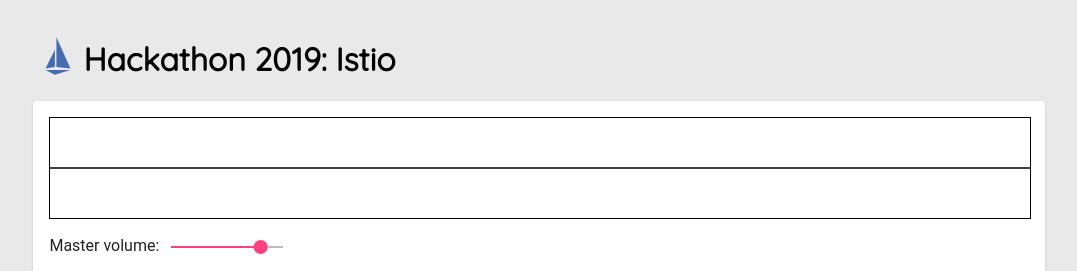
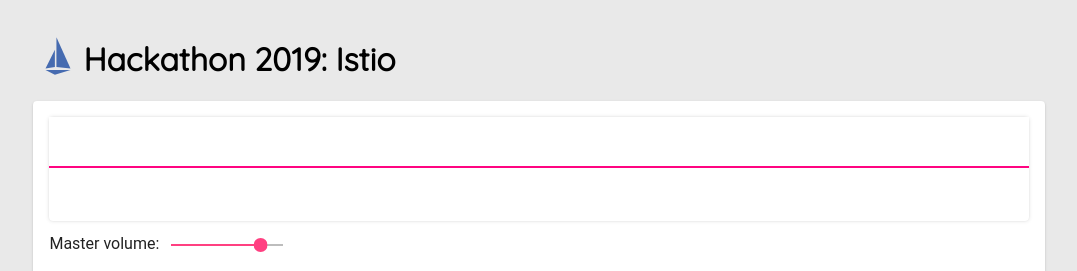
Before and after one commit to hack19-istio/ui, an Angular app: page / in a window 1280 px wide. Shown: the top 271 px of the page, without its empty margins (101-1178 px from the left). Built offline with nearby package versions, Linux system fonts and the light colour scheme; no server answers; what angular-font-awesome would draw is missing.

Commit message:
make it pretty

```diff
--- a/src/app/app.component.css
+++ b/src/app/app.component.css
@@ -10,13 +10,18 @@ h1 {
 }
 
 canvas {
-  border: 1px solid black;
   width: 100%;
   height: 100px;
 }
 .wrapper {
   width: 80%;
   margin: auto;
+}
+
+.visual {
+  box-shadow: 0 0px 2px -1px rgba(0, 0, 0, 0.3), 0 0px 0px 0 rgba(0, 0, 0, 0.14),
+    0 0px 4px 0 rgba(0, 0, 0, 0.12);
+  padding: 0;
 }
 
 .toggleElem {
--- a/src/app/app.component.html
+++ b/src/app/app.component.html
@@ -1,7 +1,9 @@
 <div class="wrapper">
   <h1><img src="assets/istio-logo.svg" class="logo" />Hackathon 2019: Istio</h1>
   <mat-card class="sound-card">
-    <canvas id="oscilloscope" width="1500"></canvas>
+    <mat-card class="sound-card visual">
+      <canvas id="oscilloscope" width="1500" height="100"></canvas>
+    </mat-card>
     Master volume:
     <mat-slider
       min="0"
--- a/src/app/app.component.ts
+++ b/src/app/app.component.ts
@@ -171,7 +171,7 @@ export class AppComponent implements OnInit {
       canvasCtx.fillRect(0, 0, canvas.width, canvas.height);
 
       canvasCtx.lineWidth = 2;
-      canvasCtx.strokeStyle = "rgb(0, 0, 0)";
+      canvasCtx.strokeStyle = "rgb(255,4,129)";
 
       canvasCtx.beginPath();
 
```
